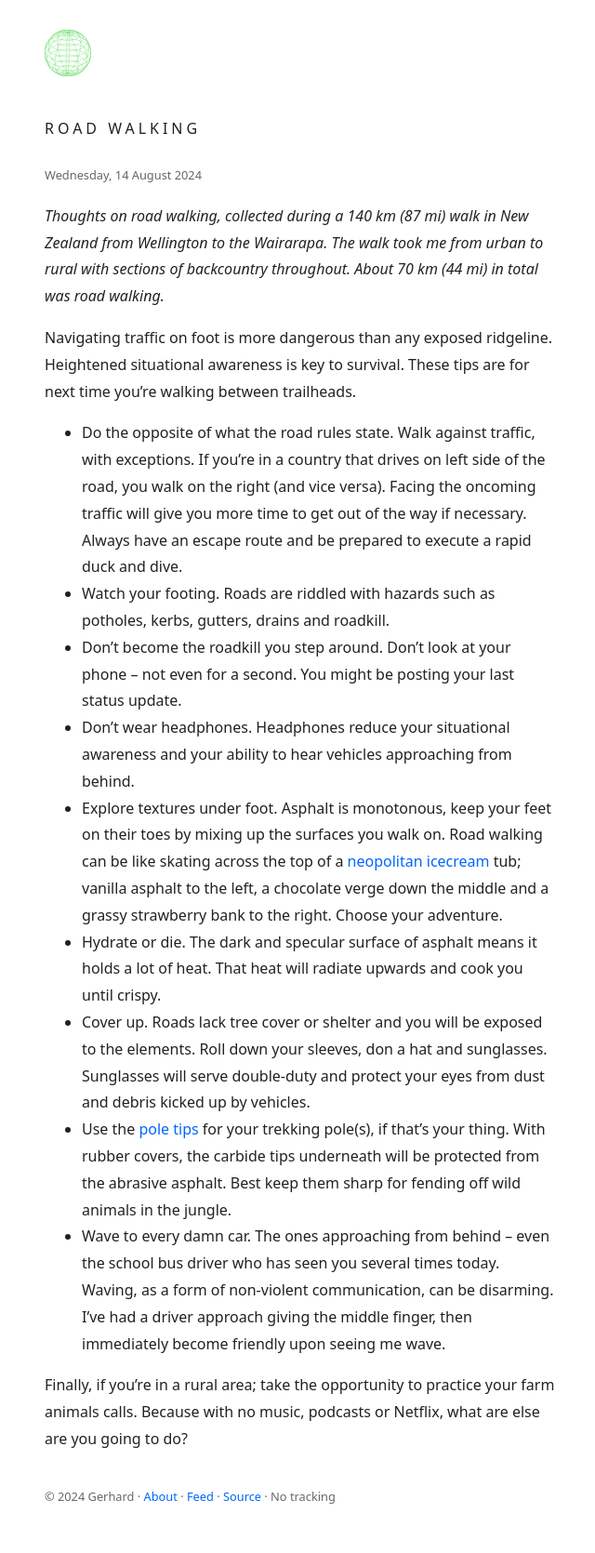
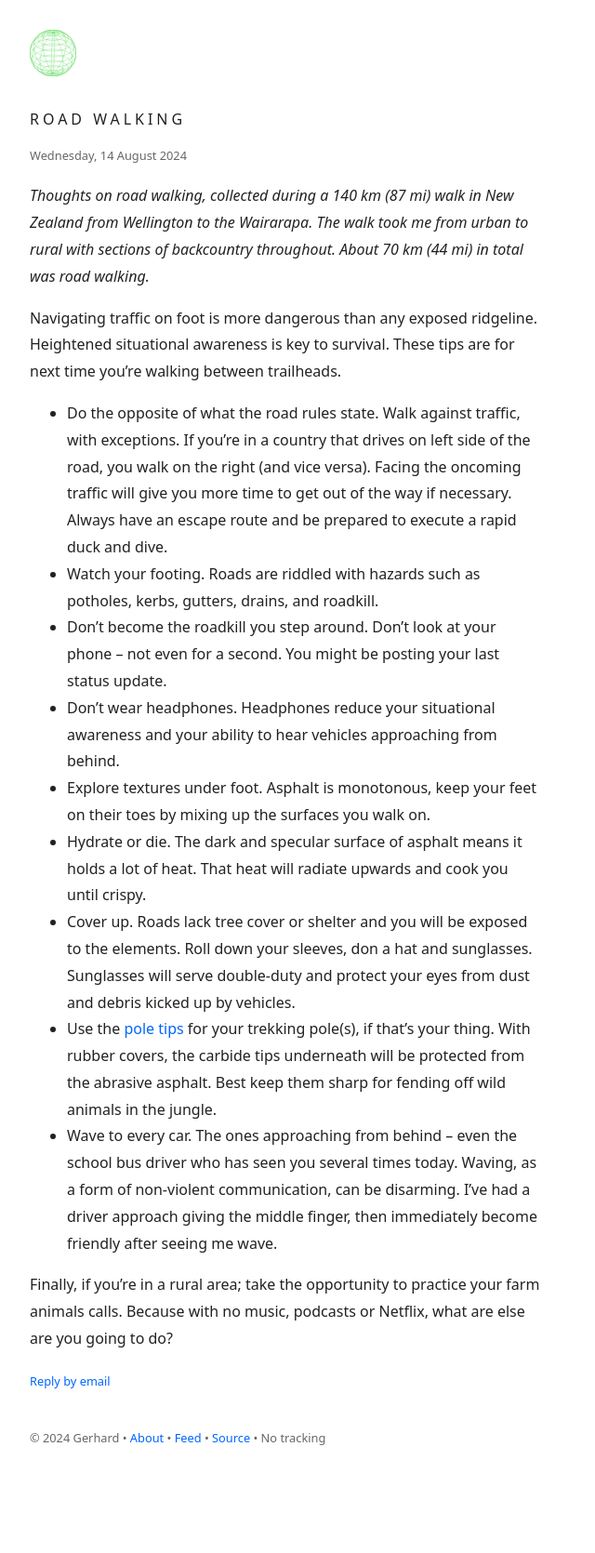
Before and after one commit to gerhardlanz/gerhardla.nz, a Jekyll site: the page built from _posts/2024-08-14-road-walking.md, in a window 1280 px wide. Shown: the whole page at 93% size, without its empty margins (0-640 px from the left). Built offline with Jekyll 4.4.1, drawn with Linux system fonts in a browser that asks for light colours; Markdown is read by kramdown in place of the engine named in the settings; after the commit the page ends 1607 px from its top, so only the background shows below that.

Commit message:
feat: Update default.html layout to improve accessibility and navigation

```diff
--- a/_layouts/default.html
+++ b/_layouts/default.html
@@ -14,12 +14,12 @@
             font: 100%/1.8 system-ui, sans-serif;
             grid-template-areas:
                 ". . ."
-                ". nav ."
                 ". header ."
-                ". article ."
-                ". footer .";
-            grid-template-columns: 3rem 60ch 3rem;
-            grid-template-rows: 2rem auto auto 1fr auto 2rem;
+                ". main ."
+                ". footer ."
+                ". . .";
+            grid-template-columns: 2rem 60ch 2rem;
+            grid-template-rows: 2rem auto 1fr auto 2rem;
             margin: 0;
             min-height: 100vh
         }
@@ -31,19 +31,17 @@
             background-color: light-dark(#FFF, #151515);
             font: 100%/1 system-ui, sans-serif;
             letter-spacing: 0.25em;
+            margin: 0;
+            padding: 0;
             text-transform: uppercase
-        }
-
-        nav {
-            grid-area: nav
         }
 
         header {
             grid-area: header
         }
 
-        article {
-            grid-area: article
+        main {
+            grid-area: main
         }
 
         footer {
@@ -98,27 +96,25 @@
     <meta name="viewport" content="width=device-width, initial-scale=1">
     <link rel="icon" href="/favicon.ico" sizes="32x32">
     <link rel="icon" href="/icon.svg" type="image/svg+xml">
-    <link rel="apple-touch-icon" href="/apple-touch-icon.png"><!-- 180×180 -->
+    <link rel="apple-touch-icon" href="/apple-touch-icon.png">
     <link rel="manifest" href="/manifest.webmanifest">
     <link rel="canonical" href="{{ page.url | prepend: site.url }}">
     {% feed_meta %}
-    <title>{% if page.permalink == '/' %}{{ site.title }}{% elsif page.collection == 'notes' %}{{ page.date | date: "%A, %B %d, %Y — %H:%M" }}{% else %}{{ page.title }}{% endif %}</title>
+    <title>{% if page.permalink == '/' %}{{ site.title }}{% elsif page.collection == 'notes' %}{{ page.date | date: "%A, %B %d, %Y — %H:%M" }} • {{ site.title }}{% else %}{{ page.title }} • {{ site.title }}{% endif %}</title>
 </head>
 
 <body>
-    <nav>
+    <header>
         <a href="/"><img src="/icon.svg" alt="3D wireframe sphere composed of green lines representing latitude and longitude lines of a globe" width="50" height="50"></a>
+        <br><br>
+        <h1>{% if page.permalink == '/' %}{{ site.title }}{% elsif page.collection == 'notes' %}{{ page.date | date: "%A, %B %d, %Y — %H:%M" }}{% else %}{{ page.title }}{% endif %}</h1>
+    </header>
+    <main>{{ content }}</main>
+    <footer>
+        <nav aria-label="About this site">
+        <p><small>&copy; 2024 Gerhard • <a href="/about">About</a> • <a rel="alternate"
+                type="application/rss+xml" href="{{ 'feed.xml' | relative_url }}">Feed</a> • <a href="https://github.com/gerhardlanz/gerhardla.nz">Source</a> • No tracking</small></p>
     </nav>
-
-    <header>
-        <br><h1>{% if page.permalink == '/' %}{{ site.title }}{% elsif page.collection == 'notes' %}{{ page.date | date: "%A, %B %d, %Y — %H:%M" }}{% else %}{{ page.title }}{% endif %}</h1>
-    </header>
-
-    <article>{{ content }}</article>
-    <footer>
-        <p><small>&copy; 2024 Gerhard · <a href="/about">About</a> · <a rel="alternate"
-                type="application/rss+xml" href="{{ 'feed.xml' | relative_url }}">Feed</a> · <a href="https://github.com/gerhardlanz/gerhardla.nz">Source</a> · No tracking</small></p>
-        </p>
     </footer>
 </body>
 
--- a/_layouts/post.html
+++ b/_layouts/post.html
@@ -6,5 +6,12 @@
     <small>
         <time>{{ page.date | date: "%A, %d %B %Y" }}</time>
     </small>
+</p>
+<article>
     {{ content }}
+</article>
+<p>
+    <small>
+        <a href="mailto:me@gerhardla.nz?subject={{ site.url }}{{page.url}}">Reply by email</a>
+    </small>
 </p>
--- a/_posts/2024-08-14-road-walking.md
+++ b/_posts/2024-08-14-road-walking.md
@@ -9,13 +9,13 @@
 Navigating traffic on foot is more dangerous than any exposed ridgeline. Heightened situational awareness is key to survival. These tips are for next time you're walking between trailheads.
 
 * Do the opposite of what the road rules state. Walk against traffic, with exceptions. If you're in a country that drives on left side of the road, you walk on the right (and vice versa). Facing the oncoming traffic will give you more time to get out of the way if necessary. Always have an escape route and be prepared to execute a rapid duck and dive.
-* Watch your footing. Roads are riddled with hazards such as potholes, kerbs, gutters, drains and roadkill.
+* Watch your footing. Roads are riddled with hazards such as potholes, kerbs, gutters, drains, and roadkill.
 * Don't become the roadkill you step around. Don't look at your phone – not even for a second. You might be posting your last status update.
 * Don't wear headphones. Headphones reduce your situational awareness and your ability to hear vehicles approaching from behind.
-* Explore textures under foot. Asphalt is monotonous, keep your feet on their toes by mixing up the surfaces you walk on. Road walking can be like skating across the top of a [neopolitan icecream](https://en.wikipedia.org/wiki/Neapolitan_ice_cream) tub; vanilla asphalt to the left, a chocolate verge down the middle and a grassy strawberry bank to the right. Choose your adventure.
+* Explore textures under foot. Asphalt is monotonous, keep your feet on their toes by mixing up the surfaces you walk on.
 * Hydrate or die. The dark and specular surface of asphalt means it holds a lot of heat. That heat will radiate upwards and cook you until crispy.
 * Cover up. Roads lack tree cover or shelter and you will be exposed to the elements. Roll down your sleeves, don a hat and sunglasses. Sunglasses will serve double-duty and protect your eyes from dust and debris kicked up by vehicles.
 * Use the [pole tips](https://trekology.com/blogs/gear/a-quick-guide-to-trekking-pole-tips-baskets) for your trekking pole(s), if that's your thing. With rubber covers, the carbide tips underneath will be protected from the abrasive asphalt. Best keep them sharp for fending off wild animals in the jungle.
-* Wave to every damn car. The ones approaching from behind – even the school bus driver who has seen you several times today. Waving, as a form of non-violent communication, can be disarming. I've had a driver approach giving the middle finger, then immediately become friendly upon seeing me wave.
+* Wave to every car. The ones approaching from behind – even the school bus driver who has seen you several times today. Waving, as a form of non-violent communication, can be disarming. I've had a driver approach giving the middle finger, then immediately become friendly after seeing me wave.
 
 Finally, if you're in a rural area; take the opportunity to practice your farm animals calls. Because with no music, podcasts or Netflix, what are else are you going to do?
```
Also changed, not shown: index.html (+9 -6 lines), posts.md (+2 -2 lines).
